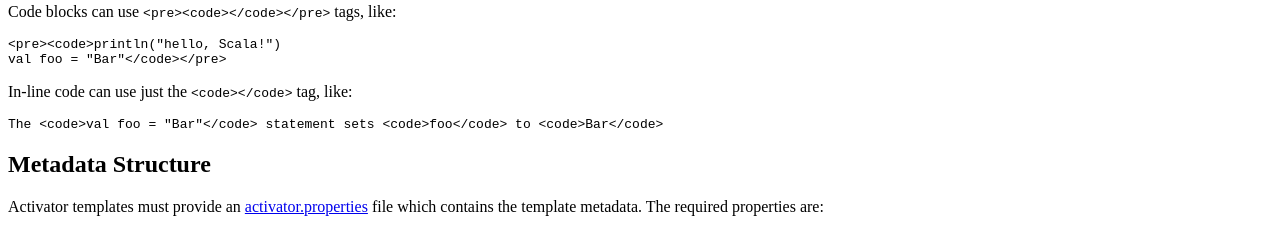
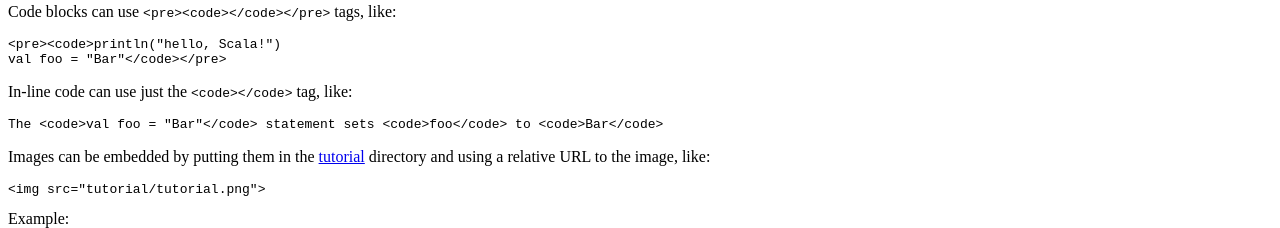
Before and after one commit to typesafehub/activator-template-template, a plain HTML site: page tutorial/index.html in a window 1280 px wide. Shown: the part 770-998 px from the top of the page. Drawn offline with Linux system fonts and the light colour scheme.

Commit message:
add image instructions

```diff
--- a/tutorial/index.html
+++ b/tutorial/index.html
@@ -72,6 +72,13 @@ val foo = "Bar"&lt;/code&gt;&lt;/pre&gt;</code></pre>
         In-line code can use just the <code>&lt;code&gt;&lt;/code&gt;</code> tag, like:
         <pre><code>The &lt;code&gt;val foo = "Bar"&lt;/code&gt; statement sets &lt;code&gt;foo&lt;/code&gt; to &lt;code&gt;Bar&lt;/code&gt;</code></pre>
     </p>
+
+    <p>
+        Images can be embedded by putting them in the <a href="#code/tutorial" class="shortcut">tutorial</a> directory and using a relative URL to the image, like:
+        <pre><code>&lt;img src="tutorial/tutorial.png"&gt;</code></pre>
+        Example:<br/>
+        <img src="tutorial/tutorial.png" width="100%">
+    </p>
 </div>
 <div>
     <h2>Metadata Structure</h2>
```
Also changed, not shown: tutorial/tutorial.png (added).
